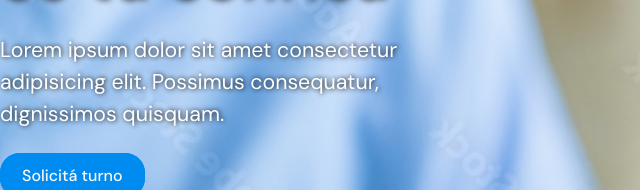
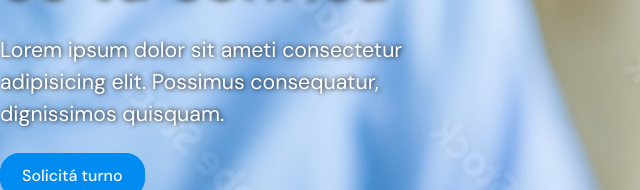
Before and after one commit to juanpeuser/proyecto-coder-web, a plain HTML site: page index.html in a window 1280 px wide. Shown: the part 410-600 px from the top of the page, 0-640 px from the left. Drawn offline with Linux system fonts and the light colour scheme.

Commit message:
modificacion de prueba

```diff
--- a/index.html
+++ b/index.html
@@ -41,7 +41,7 @@
             <div class="titulares">
                 <h1>Porque lo que <br> más nos importa, <br> es tu sonrisa
                 </h1>
-                <p class="bajada">Lorem ipsum dolor sit amet consectetur adipisicing elit. Possimus consequatur,
+                <p class="bajada">Lorem ipsum dolor sit ameti consectetur adipisicing elit. Possimus consequatur,
                     dignissimos quisquam.</p>
                 <div class="botonesPrincipal"><a class="botonheader1">Solicitá turno</a></div>
             </div>
```
